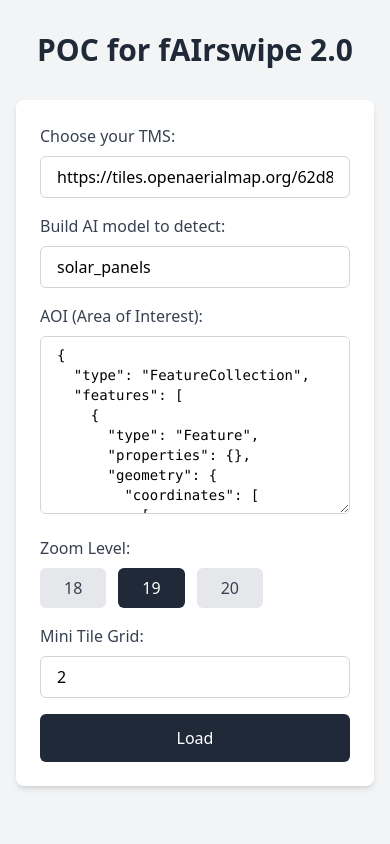
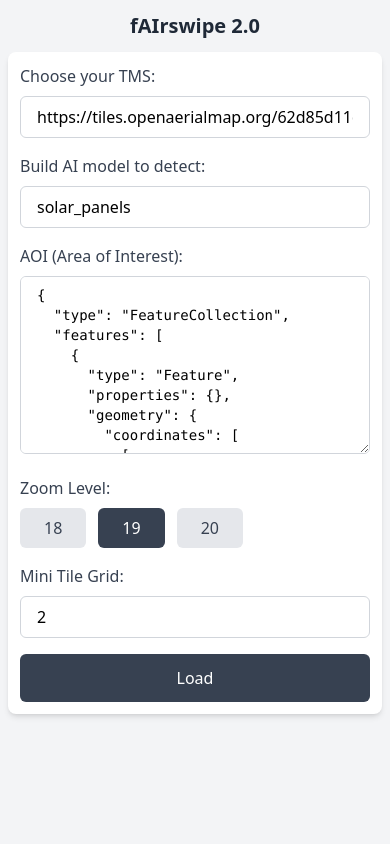
Before and after one commit to kshitijrajsharma/fairswipe-poc, a FastAPI app: page / in a window 390 px wide. Run offline with FastAPI, Linux system fonts and the light colour scheme; some libraries are stand-ins or nearby versions.

Commit message:
make title and everything responsive

```diff
--- a/static/css/style.css
+++ b/static/css/style.css
@@ -3,6 +3,6 @@
 }
 
 .zoom-btn.active {
-  background-color: rgb(31, 41, 55);
+  background-color: rgb(55, 65, 81);
   color: white;
 }
--- a/templates/index.html
+++ b/templates/index.html
@@ -2,18 +2,32 @@
 <html lang="en">
   <head>
     <meta charset="UTF-8" />
-    <meta name="viewport" content="width=device-width, initial-scale=1.0" />
-    <title>POC for fAIrswipe 2.0</title>
+    <meta
+      name="viewport"
+      content="width=device-width, initial-scale=1.0, maximum-scale=1.0, user-scalable=no"
+    />
+    <meta name="mobile-web-app-capable" content="yes" />
+    <meta name="apple-mobile-web-app-capable" content="yes" />
+    <meta
+      name="apple-mobile-web-app-status-bar-style"
+      content="black-translucent"
+    />
+    <title>fAIrswipe 2.0</title>
     <script src="https://cdn.tailwindcss.com"></script>
     <link rel="stylesheet" href="/static/css/style.css" />
   </head>
   <body class="bg-gray-100">
-    <div class="container mx-auto px-4 py-8 max-w-6xl">
-      <h1 class="text-3xl font-bold text-gray-800 mb-8 text-center">
-        POC for fAIrswipe 2.0
+    <div class="container mx-auto px-2 py-3 md:px-4 md:py-8 max-w-6xl">
+      <h1
+        class="text-xl md:text-3xl font-bold text-gray-800 mb-3 md:mb-8 text-center"
+      >
+        fAIrswipe 2.0
       </h1>
 
-      <div id="setup" class="bg-white rounded-lg shadow-md p-6 mb-6">
+      <div
+        id="setup"
+        class="bg-white rounded-lg shadow-md p-3 md:p-6 mb-3 md:mb-6"
+      >
         <div class="mb-4">
           <label class="block text-gray-700 font-medium mb-2"
             >Choose your TMS:</label
@@ -84,7 +98,7 @@
               18
             </button>
             <button
-              class="zoom-btn px-6 py-2 rounded-md bg-gray-800 text-white hover:bg-gray-900 transition-colors"
+              class="zoom-btn px-6 py-2 rounded-md bg-gray-700 text-white hover:bg-gray-800 transition-colors"
               onclick="selectZoom(19, this)"
             >
               19
@@ -114,45 +128,75 @@
 
         <button
           onclick="loadTiles()"
-          class="w-full bg-gray-800 text-white py-3 px-6 rounded-md hover:bg-gray-900 transition-colors font-medium"
+          class="w-full bg-gray-700 text-white py-3 px-6 rounded-md hover:bg-gray-800 transition-colors font-medium"
         >
           Load
         </button>
       </div>
 
+      <div
+        id="sessionInfo"
+        class="hidden bg-white rounded shadow-sm p-1.5 md:p-2 mb-2 md:mb-3"
+      >
+        <div
+          class="flex gap-2 md:gap-4 text-xs text-gray-600 justify-between flex-wrap"
+        >
+          <span
+            >Selected:
+            <strong class="text-gray-800" id="selectedCount">0</strong></span
+          >
+          <span
+            >Active:
+            <strong class="text-gray-800" id="sessionDuration">0s</strong></span
+          >
+          <span
+            >Tile:
+            <strong class="text-gray-800" id="currentTileIndex">-</strong></span
+          >
+          <span
+            >Total:
+            <strong class="text-gray-800" id="totalTiles">0</strong></span
+          >
+        </div>
+      </div>
+
       <div id="viewer" class="hidden">
         <div
-          class="bg-gray-800 text-white px-6 py-3 rounded-t-lg text-center font-medium"
+          class="bg-gray-700 text-white px-3 py-2 md:px-6 md:py-3 rounded-t-lg text-center font-medium text-sm md:text-base"
         >
           <span id="progress"></span>
         </div>
-        <div class="bg-white rounded-b-lg shadow-md p-6">
+        <div class="bg-white rounded-b-lg shadow-md p-2 md:p-6">
           <div
-            class="bg-gray-50 border border-gray-300 px-4 py-3 rounded-md mb-4"
+            class="bg-gray-50 border border-gray-300 px-2 py-2 md:px-4 md:py-3 rounded-md mb-2 md:mb-4 text-xs md:text-sm"
           >
             Turn the mini grids to green by clicking or swiping where you think
             <strong id="questionCategory"></strong> exists
           </div>
           <canvas
             id="tileCanvas"
-            class="border-2 border-gray-800 cursor-crosshair mx-auto max-w-full"
+            class="border-2 border-gray-700 cursor-crosshair mx-auto max-w-full"
           ></canvas>
-          <div class="flex justify-between items-center mt-4 flex-wrap gap-3">
+          <div
+            class="flex justify-between items-center mt-3 md:mt-4 gap-2 md:gap-3"
+          >
             <button
               onclick="previousTile()"
-              class="bg-gray-800 text-white py-2 px-6 rounded-md hover:bg-gray-900 transition-colors"
+              class="flex-1 bg-gray-700 text-white py-2.5 px-4 md:py-2 md:px-6 rounded-md hover:bg-gray-800 transition-colors text-sm md:text-base"
             >
-              Previous (Arrow Left)
+              Previous <span class="hidden md:inline">(Arrow Left)</span>
             </button>
             <button
               onclick="nextTile()"
-              class="bg-gray-800 text-white py-2 px-6 rounded-md hover:bg-gray-900 transition-colors"
+              class="flex-1 bg-gray-700 text-white py-2.5 px-4 md:py-2 md:px-6 rounded-md hover:bg-gray-800 transition-colors text-sm md:text-base"
             >
-              Next (Arrow Right)
+              Next <span class="hidden md:inline">(Arrow Right)</span>
             </button>
+          </div>
+          <div class="mt-2 md:mt-3">
             <button
               onclick="finish()"
-              class="bg-green-600 text-white py-2 px-6 rounded-md hover:bg-green-700 transition-colors font-medium"
+              class="w-full bg-green-600 text-white py-2.5 px-4 md:py-2 md:px-6 rounded-md hover:bg-green-700 transition-colors font-medium text-sm md:text-base"
             >
               Finish & Download
             </button>
```
Also changed, not shown: static/js/app.js (+41 -0 lines).
